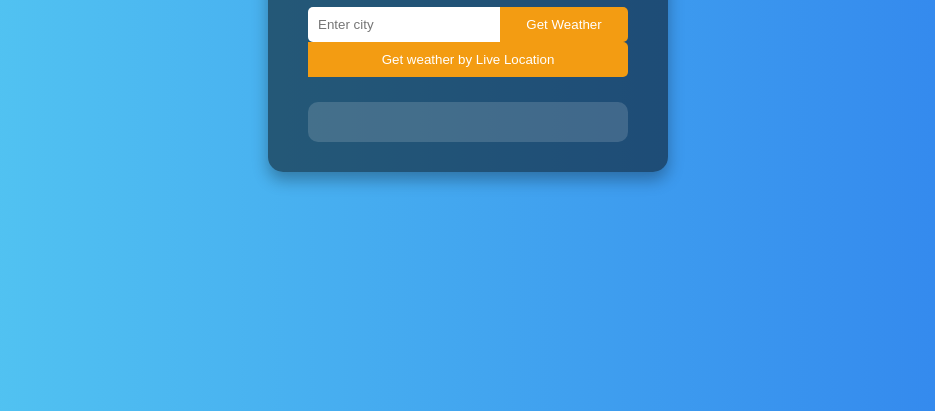
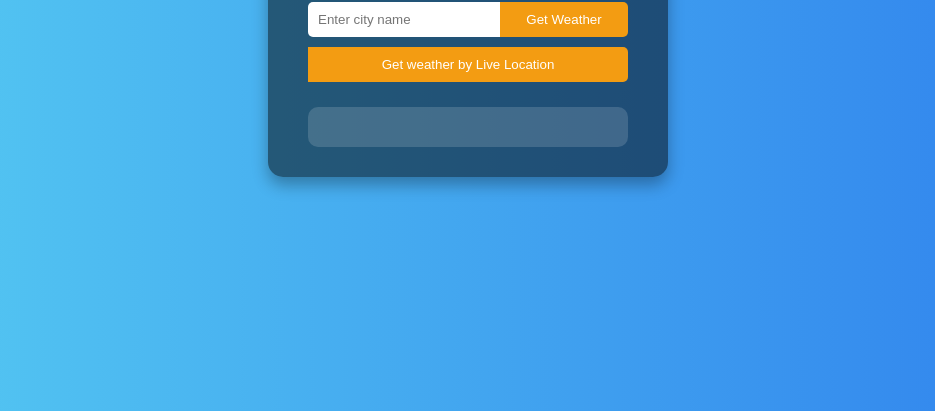
Before and after one commit to kanjiyapalak/Weather_website, a plain HTML site: page weather_website/index.html in a window 1280 px wide. Shown: the part 389-800 px from the top of the page, without its empty margins (172-1107 px from the left). Drawn offline with Linux system fonts and the light colour scheme.

Commit message:
Update index.html

```diff
--- a/weather_website/index.html
+++ b/weather_website/index.html
@@ -11,12 +11,15 @@
     <h1 class="title">🌤️ Weather Forecast App</h1>
 
     <!-- Search box -->
-<div class="search-box">
-  <input type="text" placeholder="Enter city">
-  <button onclick="getWeather()">Get Weather</button>
-  <button onclick="getWeatherByLocation()">Get weather by Live Location</button>
-</div>
+    <div class="search-box">
+      <input type="text" id="cityInput" placeholder="Enter city name" />
+      <button onclick="getWeather()">Get Weather</button>
+    </div>
 
+    <!-- Live location button -->
+    <div class="search-box" style="margin-top: 10px;">
+      <button onclick="getWeatherByLocation()">Get weather by Live Location</button>
+    </div>
 
     <!-- Result -->
     <div id="weatherResult" class="weather-box"></div>
```
